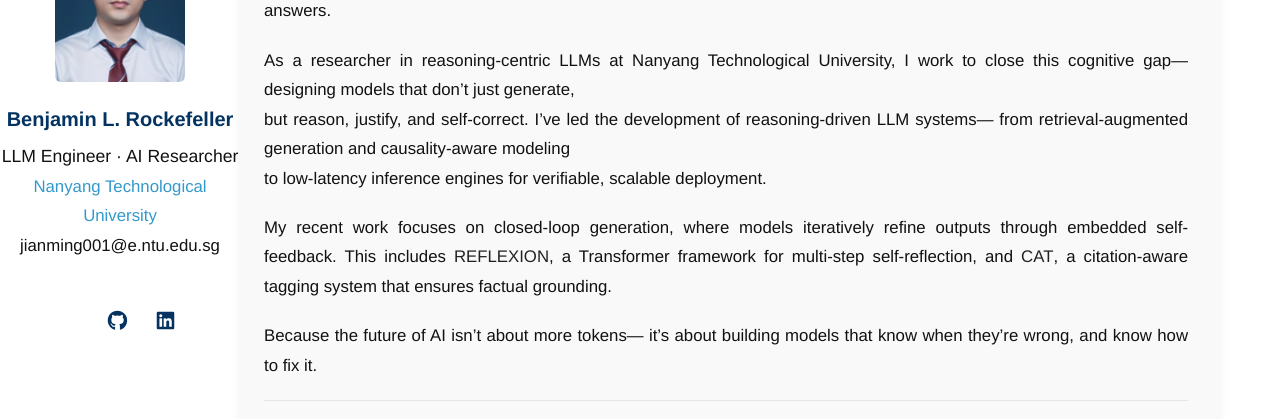
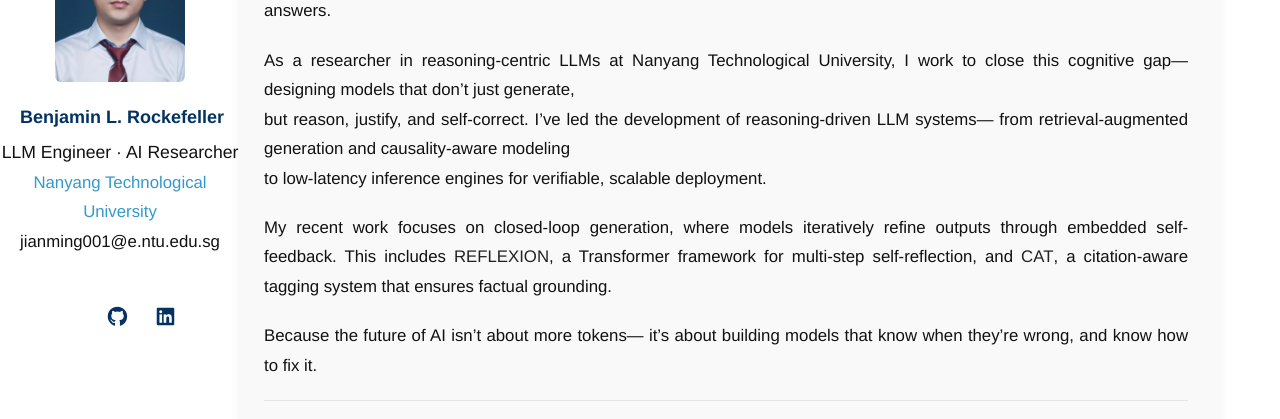
Before and after one commit to BenjaminRockefeller/benjaminrockefeller.github.io, a Jekyll site: the page built from index.md, in a window 1280 px wide. Shown: the part 163-582 px from the top of the page. Built offline with Jekyll 4.4.1, drawn with Linux system fonts in a browser that asks for light colours; a style sheet for code colours, icons or effects is not loaded; our own code applies the rules of GitHub Pages for plain Markdown files.

Commit message:
Update minimal-light.scss

```diff
--- a/_sass/minimal-light.scss
+++ b/_sass/minimal-light.scss
@@ -1230,3 +1230,32 @@
     color: #dadbdf;
   }
 }
+/* === 姓名：字体略缩，防止压缩正文 === */
+header h1 {
+  font-size: 18px;
+  font-weight: 700;
+  white-space: nowrap;
+  padding-left: 4px;
+  margin-top: 0.5rem;
+  margin-bottom: 0.5rem;
+  text-align: center;
+}
+
+/* === 职业信息：保持一行显示，缩小字体 === */
+header .autocolor {
+  font-size: 13.5px;
+  font-weight: 500;
+  text-align: center;
+  white-space: nowrap;
+  margin-bottom: 0.3rem;
+}
+
+/* === 教育信息：强制不换行、统一样式 === */
+header .education {
+  font-size: 13.5px;
+  font-weight: 500;
+  white-space: nowrap;
+  text-align: center;
+  color: #0077b5;
+  margin-top: 0.3rem;
+}
```
